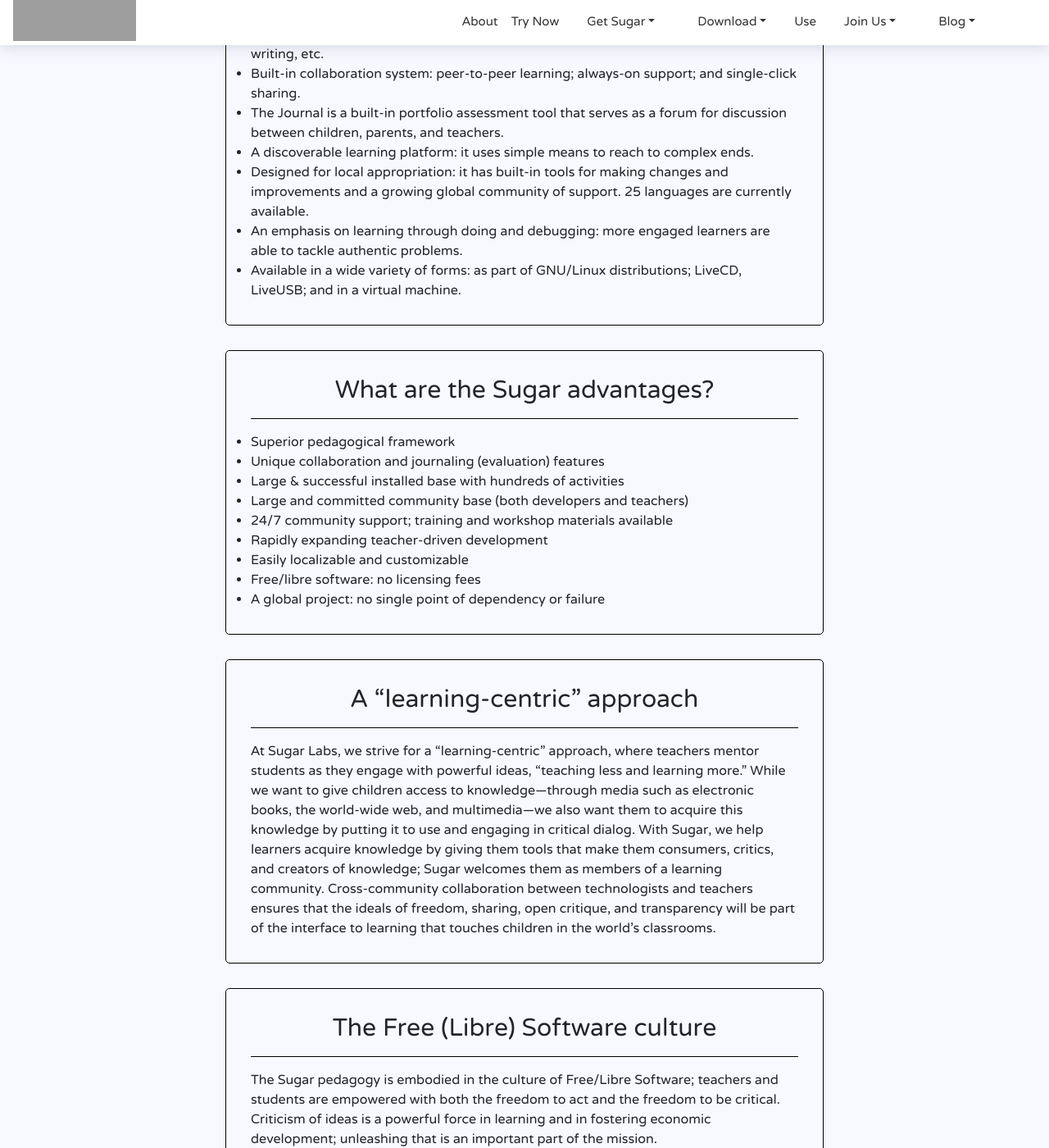
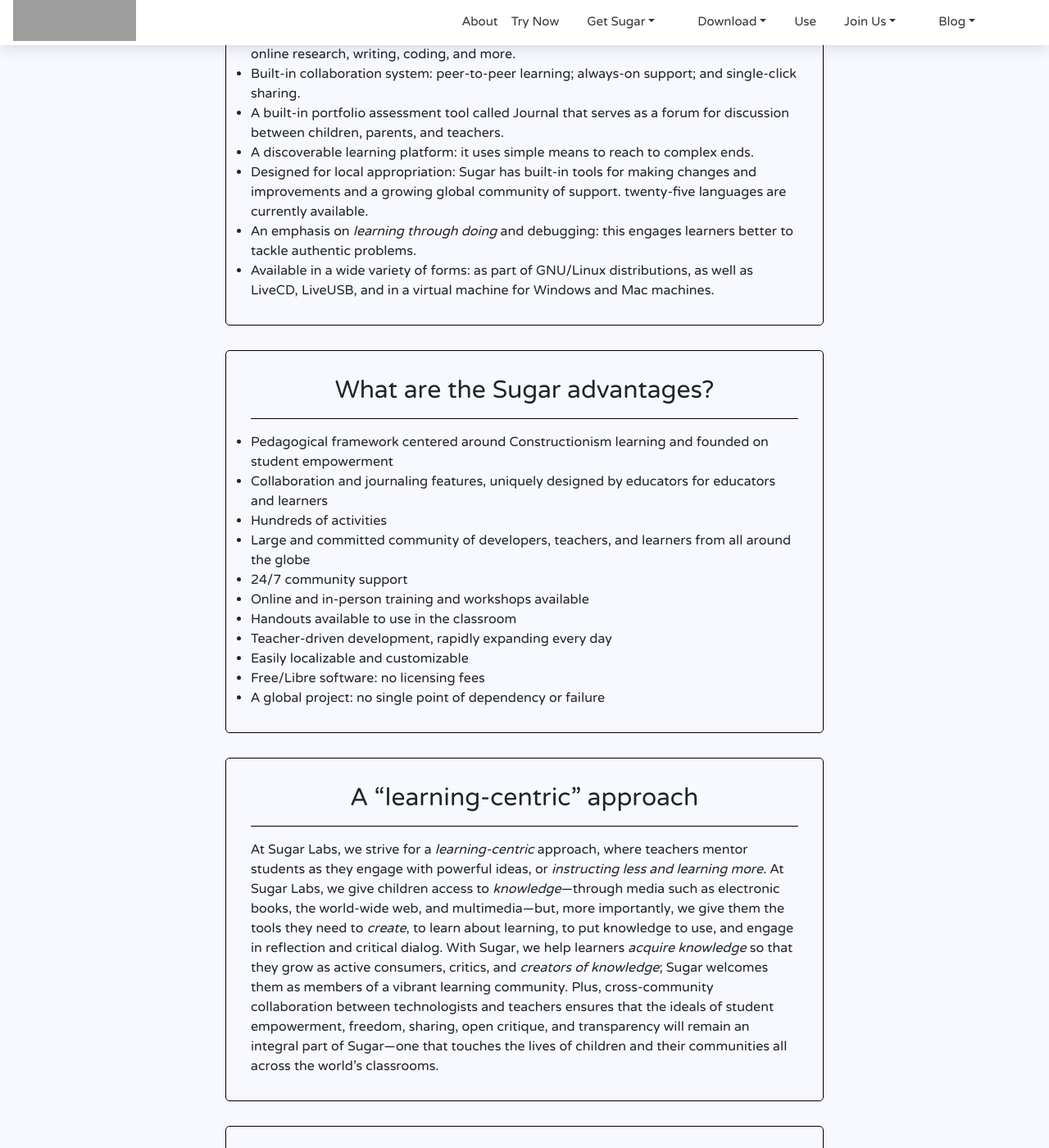
Before and after one commit to sugarlabs/www, a Jekyll site: the page built from more.html, in a window 1280 px wide and 1400 px high, scrolled down 788 px. Shown: the whole window at 82% size. Built offline with Jekyll 4.4.1, drawn with Linux system fonts in a browser that asks for light colours; some of the changed text lies outside the part shown; grey boxes are pictures that could not be loaded.

Commit message:
Copyedits, suggestions, and comments

```diff
--- a/more.html
+++ b/more.html
@@ -17,25 +17,25 @@
                 <div class="row justify-content-center">
                     <div class="col-md-8 col-md-push-2">
                         <div class="border-box customBox" >
-                            <h2 class="text-center">What makes Sugar different?</h2>
+                            <h2 class="text-center">What makes Sugar different?</h2><!--It would be nice to define what we are talking about when we say "Sugar", since we have multiple platforms. For example, is this page dedicated to Sugar as desktop environment, or do we want to make this broader to include web apps, Sugarizer, etc.-->
                             <hr>
                             <ul class="listDiscStyle">
-                                <li  class="listFont" >Sugar facilitates sharing and collaboration: Children can write,
+                                <li  class="listFont" >Sugar facilitates sharing and collaboration: children can write articles,
                                 share books, or make music together with a single mouse-click.</li>
                                 <li class="listFont">Activities, not applications: Sugar activities are applicable
                                 beyond the scope of the classroom and even Sugar itself.</li>
                                 <li class="listFont">Automatic backup of Activity work; no worrying about files or
                                 folders. Sugar’s Journal makes it almost impossible to lose any
                                 data.</li>
-                                <li class="listFont">The Journal records everything you do: It is a place to reflect
+                                <li class="listFont">The Journal records everything you do: it is a place to reflect
                                 upon and evaluate your work.</li>
                                 <li class="listFont">Sugar runs on most computer hardware, including slower machines.</li>
-                                <li class="listFont">Sugar is Free (Libre) Software: It is written in the Python
+                                <li class="listFont">Sugar is Free (Libre) Software: it is written in the Python
                                 language and easily customized.</li>
-                                <li class="listFont">Sugar is documented by its users: It is easy to use and teachers
+                                <li class="listFont">Sugar is documented by its users: it is easy to use, and teachers
                                 worldwide have created a wealth of pedagogical materials for it.</li>
                                 <li class="listFont">Sugar is written by its users: 50% of the updates to our latest
-                                release came directly from our users.</li>
+                                release came directly from our users.</li><!--It would be nice to have a link here, for reference. -->
                             </ul>
                         </div>
                     </div>
@@ -47,20 +47,20 @@
                             <hr>
                             <ul class="listDiscStyle">
                                 <li class="listFont">Hundreds of tools for discovery through exploring, expressing, and
-                                sharing: browsing, writing, etc.</li>
+                                sharing through online research, writing, coding, and more.</li>
                                 <li class="listFont">Built-in collaboration system: peer-to-peer learning; always-on
-                                support; and single-click sharing.</li>
-                                <li class="listFont">The Journal is a built-in portfolio assessment tool that serves as
+                                support; and single-click sharing.</li><!-- What is "always-on support"?-->
+                                <li class="listFont">A built-in portfolio assessment tool called Journal that serves as
                                 a forum for discussion between children, parents, and teachers.</li>
                                 <li class="listFont">A discoverable learning platform: it uses simple means to reach to
-                                complex ends.</li>
-                                <li class="listFont">Designed for local appropriation: it has built-in tools for making
-                                changes and improvements and a growing global community of support. 25
+                                complex ends.</li><!--What do we mean by "discoverable"? That we can use the platform to discover ideas? I don't think we mean "easy to find", but it's perhaps not totally obvious.-->
+                                <li class="listFont">Designed for local appropriation: Sugar has built-in tools for making
+                                changes and improvements and a growing global community of support. twenty-five
                                 languages are currently available.</li>
-                                <li class="listFont">An emphasis on learning through doing and debugging: more engaged
-                                learners are able to tackle authentic problems.</li>
+                                <li class="listFont">An emphasis on <em>learning through doing</em> and debugging: this engages
+                                learners better to tackle authentic problems.</li>
                                 <li class="listFont">Available in a wide variety of forms: as part of GNU/Linux
-                                distributions; LiveCD, LiveUSB; and in a virtual machine.</li>
+                                distributions, as well as LiveCD, LiveUSB, and in a virtual machine for Windows and Mac machines.</li>
                             </ul>
                         </div>
                     </div>
@@ -71,14 +71,16 @@
                             <h2 class="text-center">What are the Sugar advantages?</h2>
                             <hr>
                             <ul class="listDiscStyle">
-                                <li class="listFont">Superior pedagogical framework</li>
-                                <li class="listFont">Unique collaboration and journaling (evaluation) features</li>
-                                <li class="listFont">Large & successful installed base with hundreds of activities</li>
-                                <li class="listFont">Large and committed community base (both developers and teachers)</li>
-                                <li class="listFont">24/7 community support; training and workshop materials available</li>
-                                <li class="listFont">Rapidly expanding teacher-driven development</li>
+                                <li class="listFont">Pedagogical framework centered around Constructionism learning and founded on student empowerment</li>
+                                <li class="listFont">Collaboration and journaling features, uniquely designed by educators for educators and learners</li>
+                                <li class="listFont">Hundreds of activities</li><!--I didn't understand what we meant by "Large & successful installed base" so I removed it for now-->
+                                <li class="listFont">Large and committed community of developers, teachers, and learners from all around the globe</li><!--Perhaps it would be nice to have numbers here, if possible-->
+                                <li class="listFont">24/7 community support</li><!--What do we mean by this? That we are available by Matrix/IRC?-->
+				<li class="listFont">Online and in-person training and workshops available</li>
+				<li class="listFont">Handouts available to use in the classroom</li>
+                                <li class="listFont">Teacher-driven development, rapidly expanding every day</li>
                                 <li class="listFont">Easily localizable and customizable</li>
-                                <li class="listFont">Free/libre software: no licensing fees</li>
+                                <li class="listFont">Free/Libre software: no licensing fees</li>
                                 <li class="listFont">A global project: no single point of dependency or failure</li>
                             </ul>
                         </div>
@@ -90,7 +92,7 @@
                             <h2 class="text-center">A “learning-centric” approach</h2>
                             <hr>
                             <ul>
-                                <li class="listFont">At Sugar Labs, we strive for a “learning-centric” approach, where teachers mentor students as they engage with powerful ideas, “teaching less and learning more.” While we want to give children access to knowledge—through media such as electronic books, the world-wide web, and multimedia—we also want them to acquire this knowledge by putting it to use and engaging in critical dialog. With Sugar, we help learners acquire knowledge by giving them tools that make them consumers, critics, and creators of knowledge; Sugar welcomes them as members of a learning community. Cross-community collaboration between technologists and teachers ensures that the ideals of freedom, sharing, open critique, and transparency will be part of the interface to learning that touches children in the world’s classrooms.</li>
+                                <li class="listFont">At Sugar Labs, we strive for a <i>learning-centric</i> approach, where teachers mentor students as they engage with powerful ideas, or <em>instructing less and learning more</em>. At Sugar Labs, we give children access to <i>knowledge</i>—through media such as electronic books, the world-wide web, and multimedia—but, more importantly, we give them the tools they need to <i>create</i>, to learn about learning, to put knowledge to use, and engage in reflection and critical dialog. With Sugar, we help learners <i>acquire knowledge</i> so that they grow as active consumers, critics, and <i>creators of knowledge</i>; Sugar welcomes them as members of a vibrant learning community. Plus, cross-community collaboration between technologists and teachers ensures that the ideals of student empowerment, freedom, sharing, open critique, and transparency will remain an integral part of Sugar—one that touches the lives of children and their communities all across the world’s classrooms.</li>
                             </ul>
                         </div>
                     </div>
@@ -101,7 +103,7 @@
                             <h2 class="text-center">The Free (Libre) Software culture</h2>
                             <hr>
                             <ul >
-                                <li class="listFont">The Sugar pedagogy is embodied in the culture of Free/Libre Software; teachers and students are empowered with both the freedom to act and the freedom to be critical. Criticism of ideas is a powerful force in learning and in fostering economic development; unleashing that is an important part of the mission.</li>
+                                <li class="listFont">The Sugar pedagogy is embodied in the culture of Free/Libre Software; teachers and students are empowered with both the freedom to actively participate and the freedom to be critical. Criticism of ideas is a powerful force in learning, as well as in fostering economic development; unleashing this potential is an important part of our mission.</li>
                             </ul>
                         </div>
                     </div>
```
